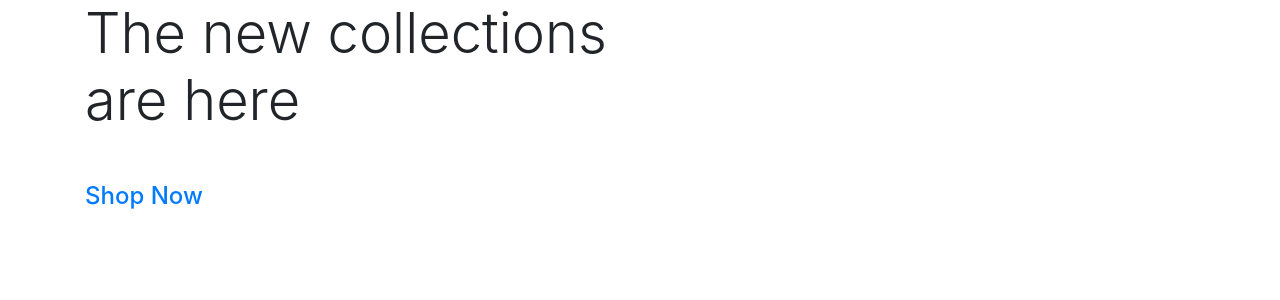
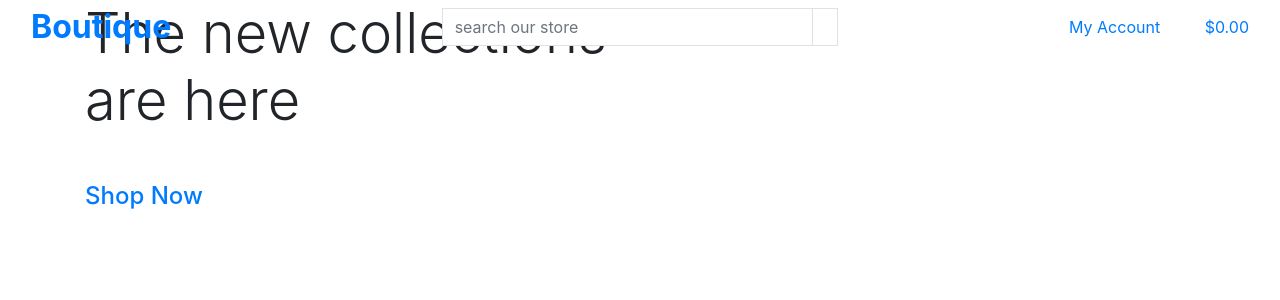
Before and after one commit to AndyL86/boutique, a Django app: page / in a window 1280 px wide. Shown: the top 300 px of the page. Run offline with Django 3.2, Linux system fonts and the light colour scheme.

Commit message:
added main page header

```diff
--- a/templates/allauth/base.html
+++ b/templates/allauth/base.html
@@ -2,6 +2,7 @@
 
 <!doctype html>
 <html lang="en">
+
 <head>
   {% block meta %}
   <meta http-equiv="X-UA-Compatible" content="ie=edge">
@@ -13,16 +14,22 @@
   {% endblock %}
 
   {% block corecss %}
-    <link rel="stylesheet" href="https://cdn.jsdelivr.net/npm/bootstrap@4.6.2/dist/css/bootstrap.min.css" integrity="sha384-xOolHFLEh07PJGoPkLv1IbcEPTNtaed2xpHsD9ESMhqIYd0nLMwNLD69Npy4HI+N" crossorigin="anonymous">
+  <link rel="stylesheet" href="https://cdn.jsdelivr.net/npm/bootstrap@4.6.2/dist/css/bootstrap.min.css"
+    integrity="sha384-xOolHFLEh07PJGoPkLv1IbcEPTNtaed2xpHsD9ESMhqIYd0nLMwNLD69Npy4HI+N" crossorigin="anonymous">
   {% endblock %}
 
   {% block extra_css %}
   {% endblock %}
 
   {% block corejs %}
-    <script src="https://cdn.jsdelivr.net/npm/jquery@3.5.1/dist/jquery.min.js" integrity="sha256-9/aliU8dGd2tb6OSsuzixeV4y/faTqgFtohetphbbj0=" crossorigin="anonymous"></script>
-    <script src="https://cdn.jsdelivr.net/npm/popper.js@1.16.1/dist/umd/popper.min.js" integrity="sha384-9/reFTGAW83EW2RDu2S0VKaIzap3H66lZH81PoYlFhbGU+6BZp6G7niu735Sk7lN" crossorigin="anonymous"></script>
-    <script src="https://cdn.jsdelivr.net/npm/bootstrap@4.6.2/dist/js/bootstrap.min.js" integrity="sha384-+sLIOodYLS7CIrQpBjl+C7nPvqq+FbNUBDunl/OZv93DB7Ln/533i8e/mZXLi/P+" crossorigin="anonymous"></script>
+  <script src="https://cdn.jsdelivr.net/npm/jquery@3.5.1/dist/jquery.min.js"
+    integrity="sha256-9/aliU8dGd2tb6OSsuzixeV4y/faTqgFtohetphbbj0=" crossorigin="anonymous"></script>
+  <script src="https://cdn.jsdelivr.net/npm/popper.js@1.16.1/dist/umd/popper.min.js"
+    integrity="sha384-9/reFTGAW83EW2RDu2S0VKaIzap3H66lZH81PoYlFhbGU+6BZp6G7niu735Sk7lN" crossorigin="anonymous">
+  </script>
+  <script src="https://cdn.jsdelivr.net/npm/bootstrap@4.6.2/dist/js/bootstrap.min.js"
+    integrity="sha384-+sLIOodYLS7CIrQpBjl+C7nPvqq+FbNUBDunl/OZv93DB7Ln/533i8e/mZXLi/P+" crossorigin="anonymous">
+  </script>
   {% endblock %}
 
   {% block extra_js %}
@@ -30,8 +37,71 @@
 
   <title>Boutique {% block extra_title %}{% endblock %}</title>
 </head>
+
 <body>
-    <header class="container-fluid fixed-top"></header>
+  <header class="container-fluid fixed-top">
+    <div class="row">
+      <div class="col-12 col-lg-4 my-auto py-1 py-lg-0 text-center text-lg-left">
+        <a href="{% url 'home' %}" class="nav-link main-logo-link">
+          <h2 class="logo-font text-black my-0"><strong>Boutique</strong></h2>
+        </a>
+      </div>
+      <div class="col-12 col-lg-4 my-auto py-1 py-lg-0">
+        <form method="GET" action="">
+          <div class="input-group w-100">
+            <input class="form-control border border-black rounded-0" type="text" name="q"
+              placeholder="search our store">
+            <div class="input-group-append">
+              <button class="form-control btn btn-black border border-black rounded-0" type="submit">
+                <span class="icon">
+                  <i class="fas fa-search"></i>
+                </span>
+              </button>
+            </div>
+          </div>
+        </form>
+      </div>
+      <div class="col-12 col-lg-4 my-auto py-1 py-lg-0">
+        <ul class="list-inline list-unstyled text-center text-lg-right my-0">
+          <li class="list-inline-item dropdown">
+            <a class="text-black nav-link" href="#" id="user-options" data-toggle="dropdown" aria-haspopup="true"
+              aria-expanded="false">
+              <div class="text-center">
+                <div><i class="fas fa-user fa-lg"></i></div>
+                <p class="my-0">My Account</p>
+              </div>
+            </a>
+            <div class="dropdown-menu border-0" aria-labelledby="user-options">
+              {% if request.user.is_authenticated %}
+              {% if request.user.is_superuser %}
+              <a href="" class="dropdown-item">Product Management</a>
+              {% endif %}
+              <a href="" class="dropdown-item">My Profile</a>
+              <a href="{% url account_logout %}" class="dropdown-item">Logout</a>
+              {% else %}
+              <a href="{% url account_signup %}" class="dropdown-item">Register</a>
+              <a href="{% url account_login %}" class="dropdown-item">Login</a>
+              {% endif %}
+            </div>
+          </li>
+          <li class="list-inline-item">
+            <a class="{% if grand_total %}text-info font-weight-bold{% else %}text-black{% endif %} nav-link" href="">
+              <div class="text-center">
+                <div><i class="fas fa-shopping-bag fa-lg"></i></div>
+                <p class="my-0">
+                  {% if grand_total %}
+                  ${{ grand_total|floatformat:2 }}
+                  {% else %}
+                  $0.00
+                  {% endif %}
+                </p>
+              </div>
+            </a>
+          </li>
+        </ul>
+      </div>
+    </div>
+  </header>
 
 
   {% if messages %}
@@ -49,4 +119,5 @@
 
 
 </body>
+
 </html>
```
Lines whose indentation alone changed are shown as unchanged.
